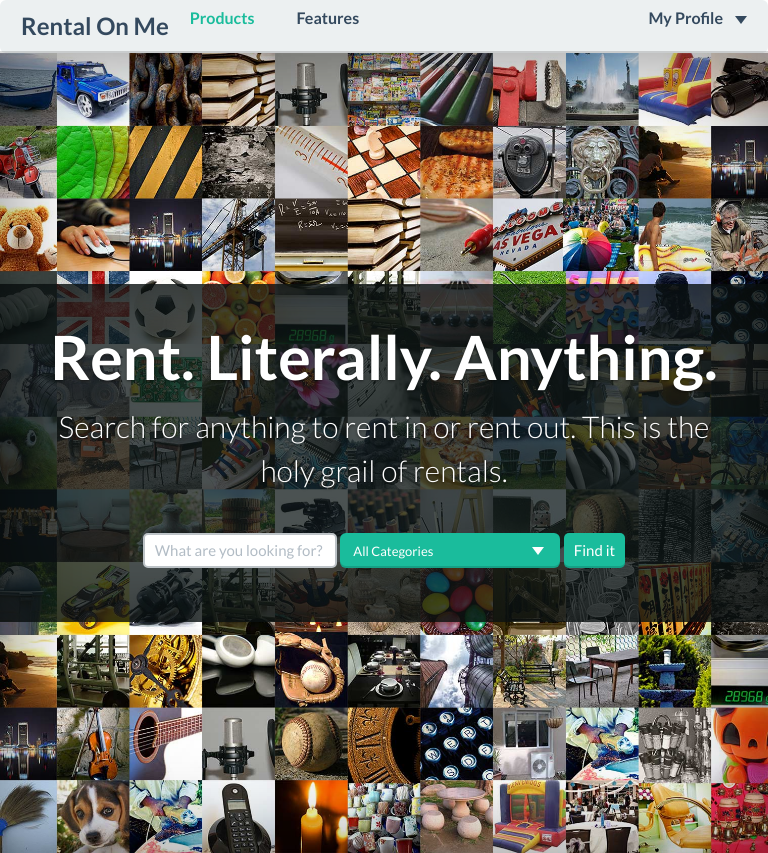
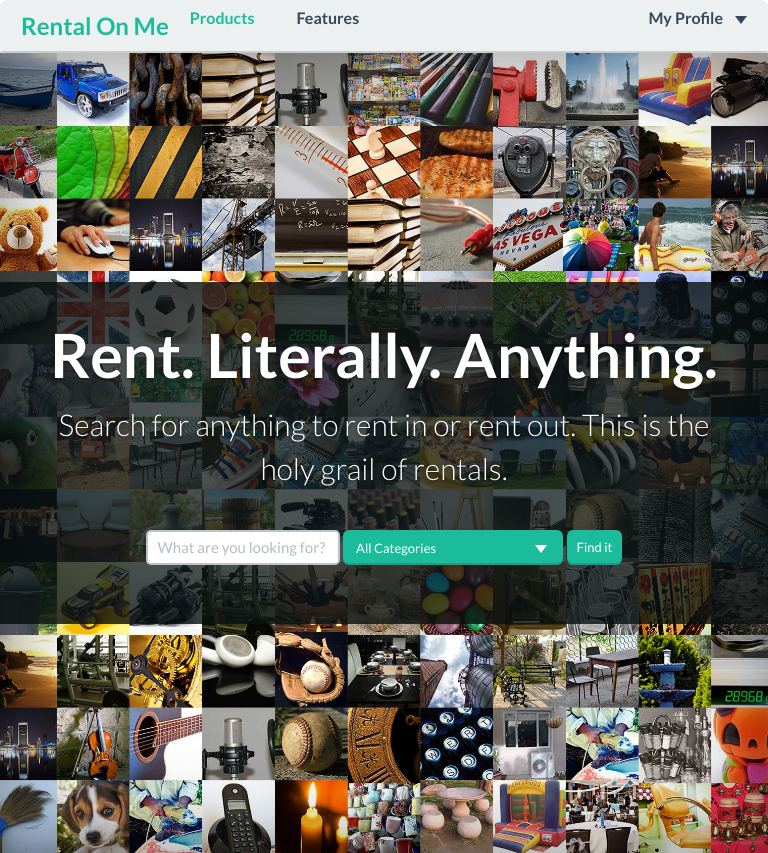
Before and after one commit to kevinmanncito/rental-on-me, a website: page index.html in a window 768 px wide. Shown: the top 853 px of the page. Drawn offline with Linux system fonts and the light colour scheme.

Commit message:
Making the caption search form responsive

```diff
--- a/css/cover.css
+++ b/css/cover.css
@@ -70,6 +70,7 @@ body {
 }
 .select {
   margin-bottom: 0;
+  /*margin-top: 5px;*/
 }
 #search {
   margin-left: 0;
@@ -124,15 +125,6 @@ body {
  .navbar-default {margin-bottom: 0;}
  .navbar-collapse {border-radius: 0 !important;}
 
-@media (min-width: 768px) {
-  .masthead-brand {
-    float: left;
-  }
-  .masthead-nav {
-    float: right;
-  }
-}
-
 
 /*
  * Cover
@@ -162,6 +154,12 @@ body {
  */
 
 @media (min-width: 768px) {
+  .masthead-brand {
+    float: left;
+  }
+  .masthead-nav {
+    float: right;
+  }
   /* Pull out the header and footer */
   .masthead {
     position: fixed;
@@ -181,6 +179,11 @@ body {
   .cover-container {
     width: 100%; /* Must be percentage or pixels for horizontal alignment */
   }
+}
+@media (max-width: 768px) {
+  input {margin-bottom: 5px;}
+  .select {margin-bottom: 5px;}
+  #search {margin-bottom: 5px;}
 }
 
 
--- a/index.html
+++ b/index.html
@@ -62,7 +62,7 @@
                 <div class="form-group">
                   <input type="text" placeholder="What are you looking for?" class="input-hg form-control">
                 </div>
-                <div class="form-group">
+                <!-- <div class="form-group"> -->
                   <select multiple="multiple">
                     <option value="0" selected>All Categories</option>
                     <option value="1">Tools</option>
@@ -71,7 +71,7 @@
                     <option value="4">Services</option>
                     <option value="5">Lodging</option>
                   </select>
-                </div>
+                <!-- </div> -->
                 <button type="submit" id="search" class="btn btn-primary btn-embossed">Find it</button>
               </form>
             </p>
```
